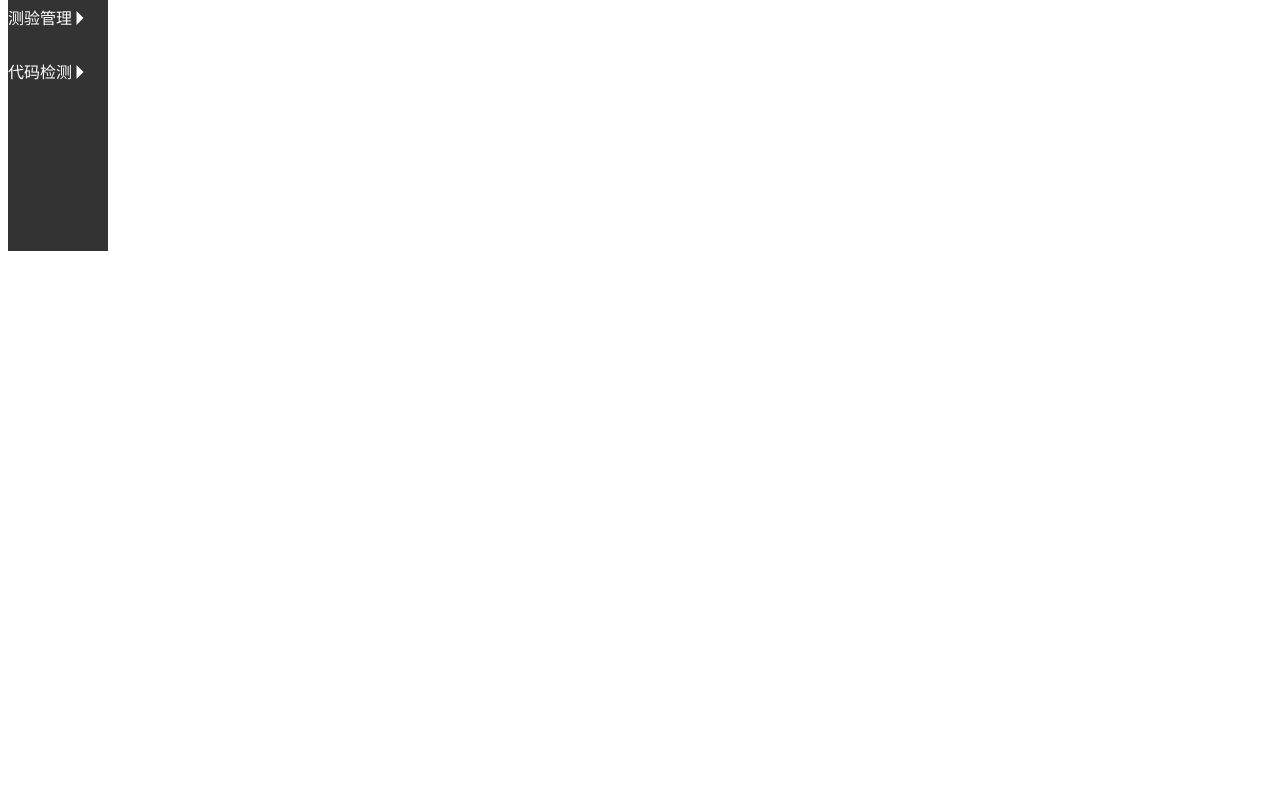
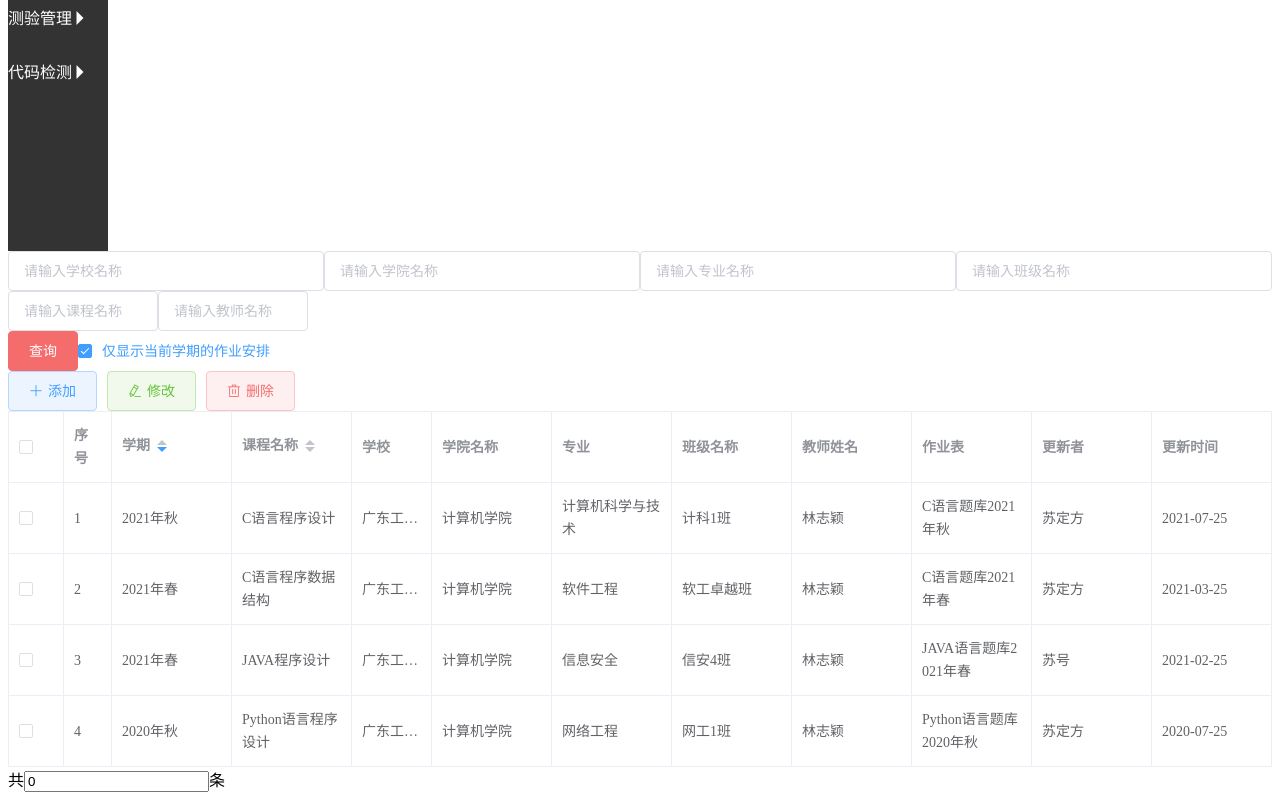
Before and after one commit to Everypossible/CourseTimetable, a Vue app: page / in a window 1280 px wide. Shown: the part 417-1217 px from the top of the page. Before the commit the page ends 800 px from the top, so only its background shows below. Built offline with nearby package versions, Linux system fonts and the light colour scheme.

Commit message:
(新增功能) 完成课程管理模块的静态页面搭建

```diff
--- a/src/components/CourseProvision.vue
+++ b/src/components/CourseProvision.vue
@@ -1,15 +1,150 @@
 <template>
   <div>
-
+    <div class="search-first-row">
+      <el-input v-model="input" placeholder="请输入学校名称"></el-input>
+      <el-input v-model="input" placeholder="请输入学院名称"></el-input>
+      <el-input v-model="input" placeholder="请输入专业名称"></el-input>
+      <el-input v-model="input" placeholder="请输入班级名称"></el-input>
+    </div>
+    <div class="search-second-row">
+      <div class="input">
+        <el-input v-model="input" placeholder="请输入课程名称"></el-input>
+        <el-input v-model="input" placeholder="请输入教师名称"></el-input>
+      </div>
+      <el-button type="danger">查询</el-button>
+      <el-checkbox v-model="checked">仅显示当前学期的作业安排</el-checkbox>
+    </div>
+    <div class="opration">
+      <el-button type="primary" icon="el-icon-plus" plain>添加</el-button>
+      <el-button type="success" icon="el-icon-edit" plain>修改</el-button>
+      <el-button type="danger" icon="el-icon-delete" plain>删除</el-button>
+    </div>
+    <el-table
+      ref="multipleTable"
+      :data="tableData"
+      tooltip-effect="dark"
+      style="width: 100%"
+      border
+      :default-sort="{ prop: 'term', order: 'descending' }"
+      @selection-change="handleSelectionChange"
+    >
+      <el-table-column type="selection" width="55"> </el-table-column>
+      <el-table-column type="index" label="序号"> </el-table-column>
+      <el-table-column prop="term" label="学期" width="120" sortable>
+        <template slot-scope="scope">{{ scope.row.term }}</template>
+      </el-table-column>
+      <el-table-column prop="courseName" label="课程名称" width="120" sortable> </el-table-column>
+      <el-table-column
+        prop="school"
+        label="学校"
+        show-overflow-tooltip
+        :formatter="formatter"
+      >
+      </el-table-column>
+      <el-table-column prop="college" label="学院名称" width="120"> </el-table-column>
+      <el-table-column prop="major" label="专业" width="120"> </el-table-column>
+      <el-table-column prop="className" label="班级名称" width="120"> </el-table-column>
+      <el-table-column prop="teacherName" label="教师姓名" width="120"> </el-table-column>
+      <el-table-column prop="homework" label="作业表" width="120"> </el-table-column>
+      <el-table-column prop="regenerator" label="更新者" width="120"> </el-table-column>
+      <el-table-column prop="updateTime" label="更新时间" width="120"> </el-table-column>
+    </el-table>
+    <div>共<input v-model="totalRow">条</div>
   </div>
 </template>
 
 <script>
 export default {
-    name: 'CourseProvision'
-}
+  name: "CourseProvision",
+  data() {
+    return {
+      totalRow: 0,
+      input: "",
+      checked: true,
+      tableData: [
+        {
+          term: "2021年秋",
+          courseName: "C语言程序设计",
+          school: "广东工业大学",
+          college: "计算机学院",
+          major: "计算机科学与技术",
+          className: "计科1班",
+          teacherName: "林志颖",
+          homework: "C语言题库2021年秋",
+          regenerator: "苏定方",
+          updateTime: "2021-07-25",
+
+        },
+        {
+          term: "2021年春",
+          courseName: "JAVA程序设计",
+          school: "广东工业大学",
+          college: "计算机学院",
+          major: "信息安全",
+          className: "信安4班",
+          teacherName: "林志颖",
+          homework: "JAVA语言题库2021年春",
+          regenerator: "苏号",
+          updateTime: "2021-02-25",
+
+        },
+        {
+          term: "2021年春",
+          courseName: "C语言程序数据结构",
+          school: "广东工业大学",
+          college: "计算机学院",
+          major: "软件工程",
+          className: "软工卓越班",
+          teacherName: "林志颖",
+          homework: "C语言题库2021年春",
+          regenerator: "苏定方",
+          updateTime: "2021-03-25",
+
+        },
+        {
+          term: "2020年秋",
+          courseName: "Python语言程序设计",
+          school: "广东工业大学",
+          college: "计算机学院",
+          major: "网络工程",
+          className: "网工1班",
+          teacherName: "林志颖",
+          homework: "Python语言题库2020年秋",
+          regenerator: "苏定方",
+          updateTime: "2020-07-25",
+
+        },
+
+      ],
+      multipleSelection: [],
+    };
+  },
+  methods: {
+    toggleSelection(rows) {
+      if (rows) {
+        rows.forEach((row) => {
+          this.$refs.multipleTable.toggleRowSelection(row);
+        });
+      } else {
+        this.$refs.multipleTable.clearSelection();
+      }
+    },
+    handleSelectionChange(val) {
+      this.multipleSelection = val;
+    },
+    formatter(row) {
+      return row.school;
+    },
+  },
+};
 </script>
 
 <style>
-
+.search-first-row {
+  display: flex;
+}
+.search-second-row .input {
+  width: 300px;
+  display: flex;
+}
 </style>
--- a/src/components/TableHeader.vue
+++ b/src/components/TableHeader.vue
@@ -35,4 +35,13 @@ export default {
   margin-left: auto;
   font-size: 14px;
 }
+.table-header .right span {
+  display: inline-block;
+}
+.table-header .right span:nth-child(2n) {
+  margin-right: 25px;
+}
+.table-header .right i:nth-child(odd) {
+  margin-right: 5px;
+}
 </style>
--- a/src/main.js
+++ b/src/main.js
@@ -1,13 +1,17 @@
 import Vue from 'vue'
 import App from './App.vue'
 // 按需引入组件
-import {Button} from 'element-ui'
+import {Button, Input, Checkbox, Table, TableColumn} from 'element-ui'
 // 引入下载的阿里巴巴图标
 import './assets/icons/iconfont.css'
 
 Vue.config.productionTip = false
 
 Vue.component(Button.name, Button)
+Vue.component(Input.name, Input)
+Vue.component(Checkbox.name,Checkbox)
+Vue.component(Table.name,Table)
+Vue.component(TableColumn.name,TableColumn)
 
 new Vue({
   render: h => h(App),
```
